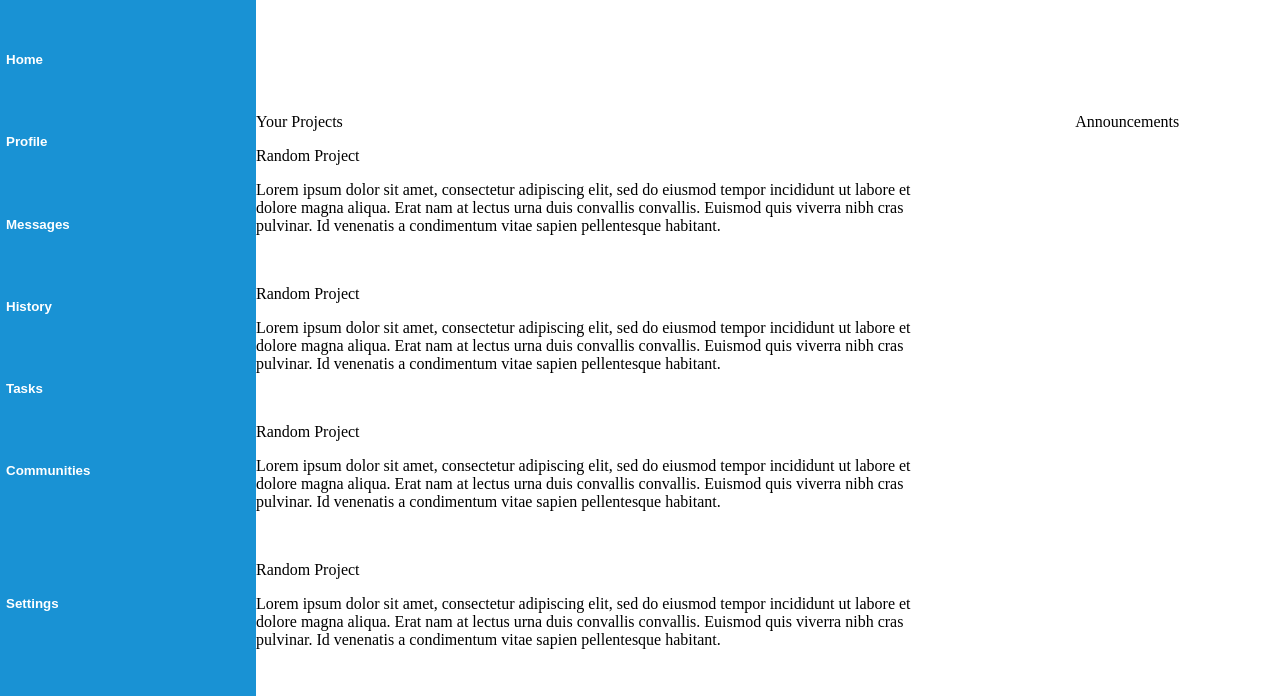
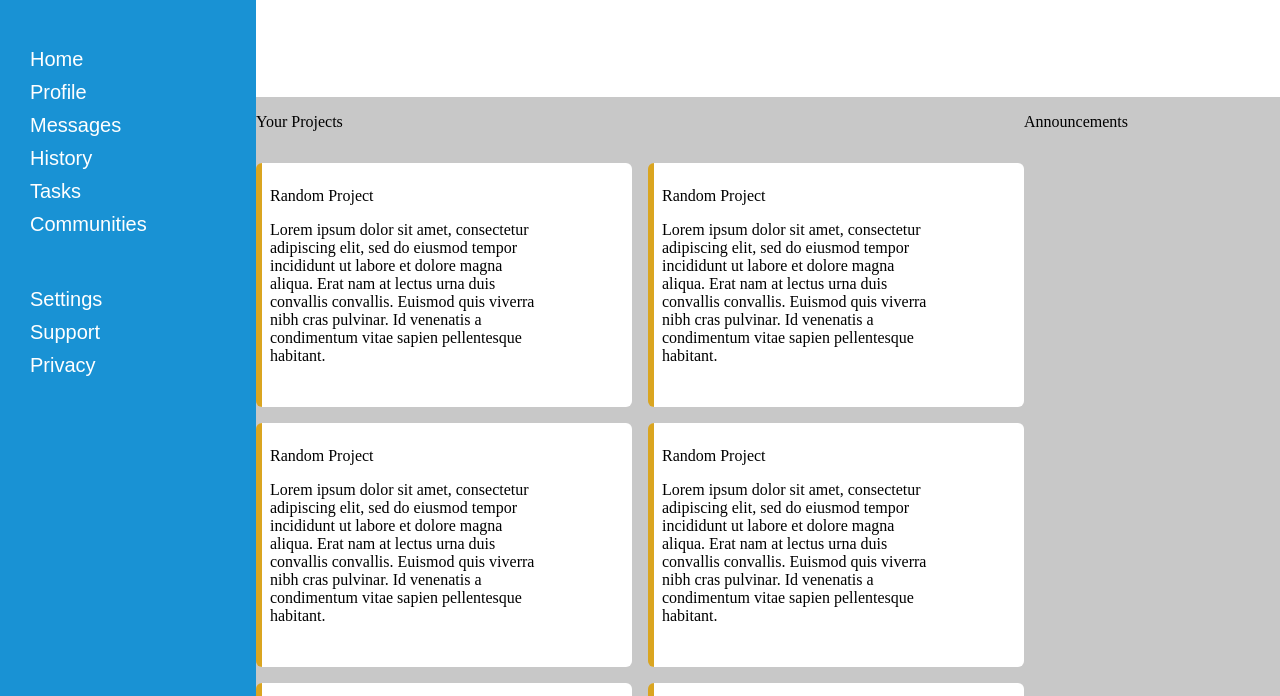
Before and after one commit to JoeyWeixel/admin-dashboard, a plain HTML site: page index.html in a window 1280 px wide. Shown: the part 53-749 px from the top of the page. Drawn offline with Linux system fonts and the light colour scheme.

Commit message:
Add some basic card styling for projects

```diff
--- a/style.css
+++ b/style.css
@@ -20,6 +20,7 @@ body, html{
     grid-row: 1 / 3;
     display: grid;
     grid-template-rows: min-content;
+    grid-auto-rows: min-content;
     gap: 50px;
     background-color: rgb(25, 146, 212);
     color: white;
@@ -30,9 +31,16 @@ body, html{
     border: none;
     background-color: transparent;
     color: white;
-    font-weight: bold;
     height: 25px;
-    text-align: unset;
+    font-size: 20px;
+    display: flex;
+    justify-content: start;
+    align-items: center;
+    gap: 24px;
+}
+
+.sidebar button img{
+    filter: invert(100%);
 }
 
 .sidebar .logo{
@@ -42,17 +50,40 @@ body, html{
     gap: 20px;
 }
 
-.sidebar .nav{
+.sidebar .nav, .sidebar .help{
     display: grid;
-}
-
-.sidebar .help{
-    display: grid;
+    grid-template-rows: min-content;
+    grid-auto-rows: min-content;
+    gap: 8px;
 }
 
 .content{
     grid-column: 2 / 3;
     grid-row: 2/3;
     display: grid;
-    grid-template-columns: 4fr 1fr;
+    grid-template-columns: 3fr 1fr;
+    background-color: rgb(200, 200, 200);
 }
+
+.content .projects{
+    display: grid;
+    grid-template-columns: 1fr 1fr;
+    grid-template-rows: min-content;
+    gap: 16px;
+}
+
+.content .projects>p{
+    grid-column: 1 / span 2;
+
+}
+
+.content .projects .card{
+    background-color: white;
+    padding: 8px;
+    border-left: 6px solid goldenrod;
+    border-radius: 6px;
+}
+
+.content .projects .card *{
+    background-color: white;
+}
```
